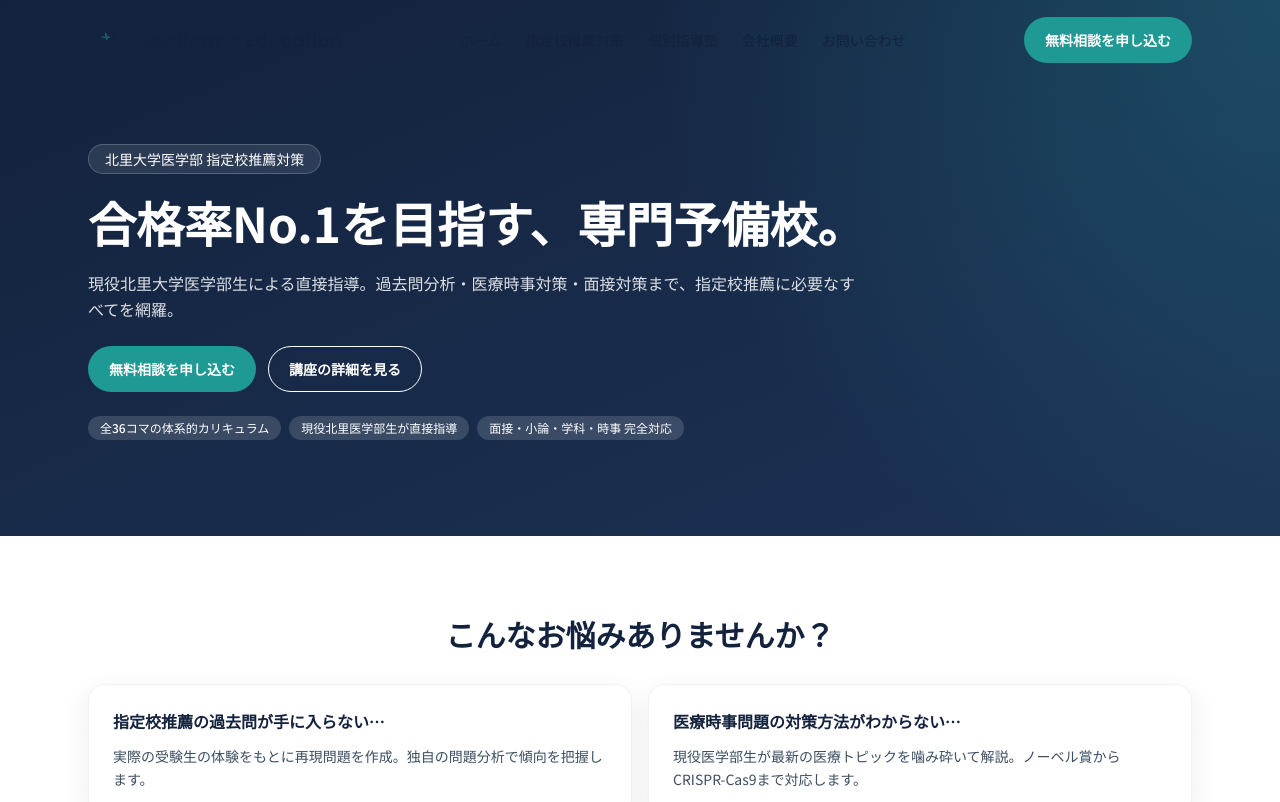
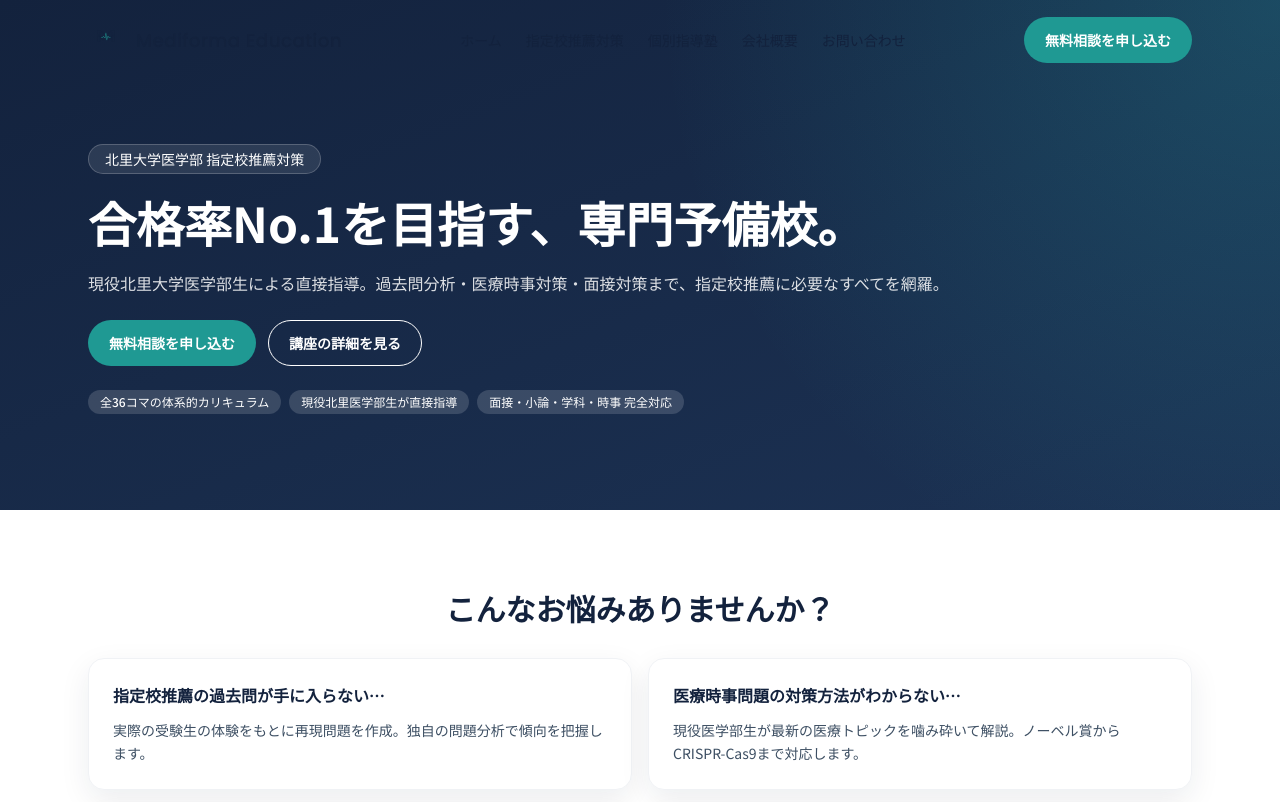
Before and after one commit to kentaro23/mediforma-education, a Next.js app: page / in a window 1280 px wide. Shown: the top 802 px of the page. Built offline with nearby package versions, Linux system fonts and the light colour scheme.

Commit message:
Adjust hero subtitle line wrapping on desktop

```diff
--- a/src/app/kobetsu/page.tsx
+++ b/src/app/kobetsu/page.tsx
@@ -15,7 +15,7 @@
       <section className="bg-gradient-to-br from-navy-900 to-navy-800 pb-16 pt-36 text-white">
         <div className="mx-auto max-w-6xl space-y-4 px-4 md:px-6">
           <h1 className="text-3xl font-bold md:text-5xl">{kobetsuPageContent.heroTitle}</h1>
-          <p className="max-w-3xl text-white/85">{kobetsuPageContent.heroSubtitle}</p>
+          <p className="text-white/85 lg:whitespace-nowrap">{kobetsuPageContent.heroSubtitle}</p>
         </div>
       </section>
 
--- a/src/app/shiteiko/page.tsx
+++ b/src/app/shiteiko/page.tsx
@@ -18,7 +18,7 @@
       <section className="bg-gradient-to-br from-navy-900 to-navy-800 pb-16 pt-36 text-white">
         <div className="mx-auto max-w-6xl space-y-4 px-4 md:px-6">
           <h1 className="text-3xl font-bold md:text-5xl">{shiteikoPageContent.heroTitle}</h1>
-          <p className="max-w-3xl text-white/85">{shiteikoPageContent.heroSubtitle}</p>
+          <p className="text-white/85 lg:whitespace-nowrap">{shiteikoPageContent.heroSubtitle}</p>
         </div>
       </section>
 
--- a/src/components/sections/HeroSection.tsx
+++ b/src/components/sections/HeroSection.tsx
@@ -19,7 +19,7 @@
             hidden: {},
             show: { transition: { staggerChildren: 0.12 } }
           }}
-          className="max-w-4xl space-y-6"
+          className="space-y-6"
         >
           <motion.p
             variants={{ hidden: { opacity: 0, y: 18 }, show: { opacity: 1, y: 0 } }}
@@ -35,7 +35,7 @@
           </motion.h1>
           <motion.p
             variants={{ hidden: { opacity: 0, y: 18 }, show: { opacity: 1, y: 0 } }}
-            className="max-w-3xl leading-relaxed text-white/85"
+            className="leading-relaxed text-white/85 lg:whitespace-nowrap"
           >
             {homePageData.hero.subtitle}
           </motion.p>
```
